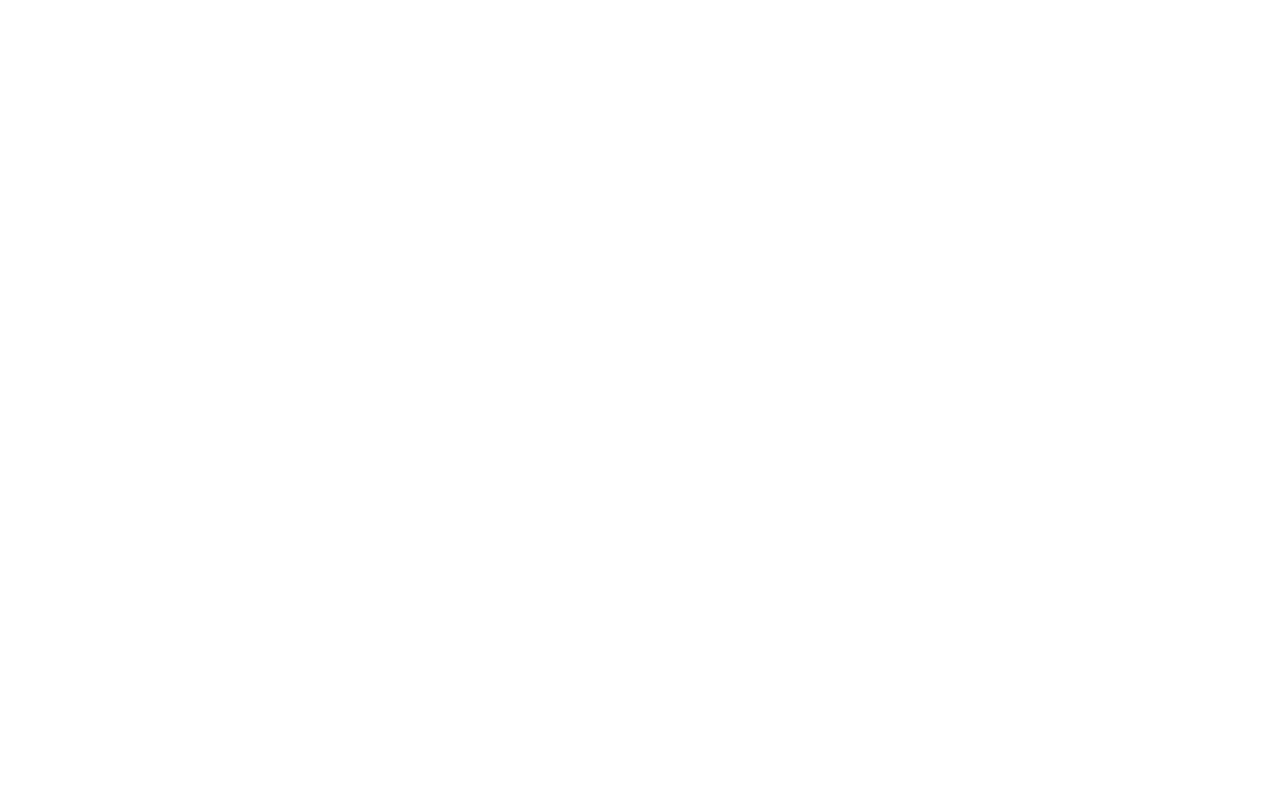
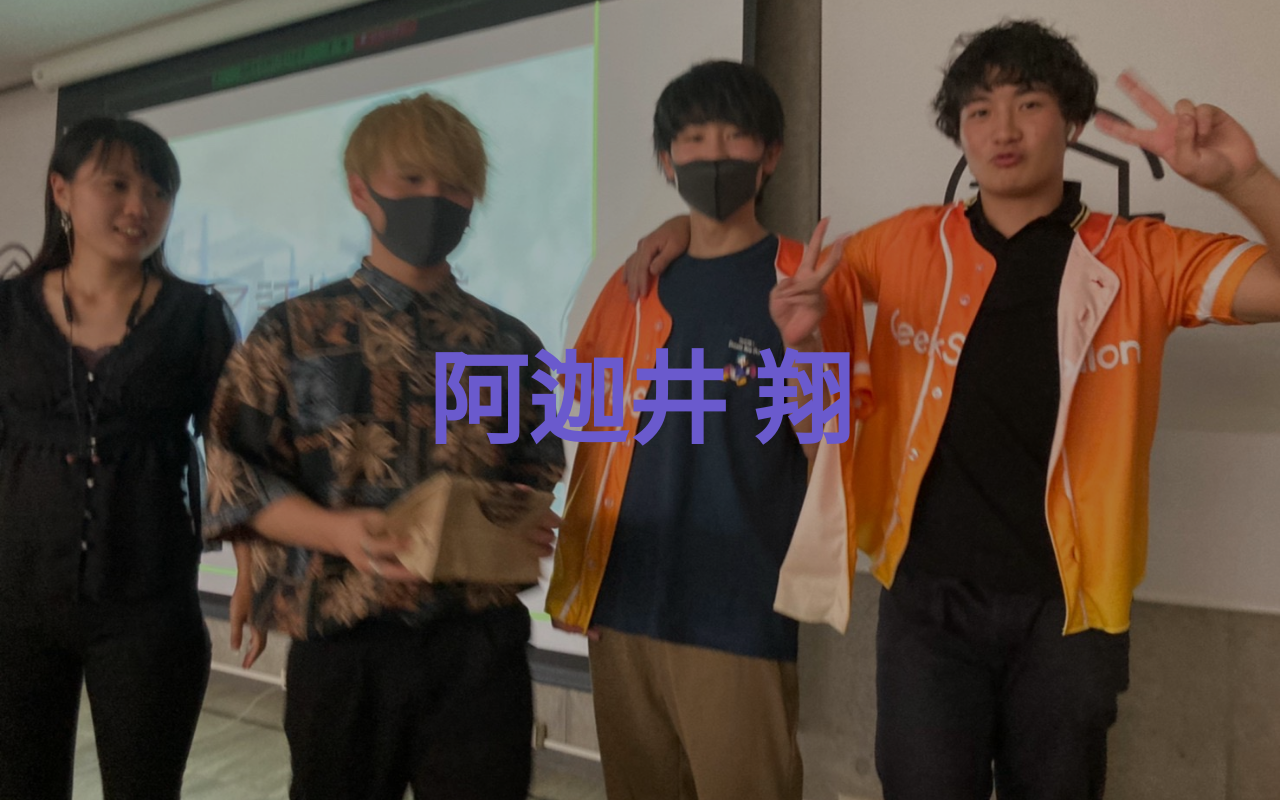
Before and after one commit to kakecyanman/my-portfolio, a plain HTML site: page index.html in a window 1280 px wide. Drawn offline with Linux system fonts and the light colour scheme.

Commit message:
myPortfolio 進捗60%

```diff
--- a/index.html
+++ b/index.html
@@ -8,6 +8,11 @@
     <title>My Portfolio</title>
   </head>
   <body>
+    <h1>阿迦井 翔</h1>
+    <div class="portfolioImg">
+      <div id="sheet"></div>
+      <img src="./images/myPortfolio1.jpg" id="slide_img" class="slider" />
+    </div>
     <script src="main.js"></script>
   </body>
 </html>
--- a/main.js
+++ b/main.js
@@ -0,0 +1,24 @@
+const img_src = [
+  "./images/myPortfolio1.jpg",
+  "./images/myPortfolio2.jpg",
+  "./images/myPortfolio3.jpg",
+  "./images/myPortfolio4.jpg",
+  "./images/myPortfolio5.jpg",
+  "./images/myPortfolio6.jpg",
+  "./images/myPortfolio7.jpg",
+  "./images/myPortfolio8.jpg",
+  "./images/myPortfolio9.jpg",
+  "./images/myPortfolio10.jpg",
+];
+let num = -1;
+
+const slide_time = function () {
+  if (num === 9) {
+    num = 0;
+  } else {
+    num += 1;
+  }
+  document.getElementById("slide_img").src = img_src[num];
+};
+
+setInterval(slide_time, 1800);
--- a/style.css
+++ b/style.css
@@ -0,0 +1,36 @@
+* {
+  margin: 0;
+  padding: 0;
+}
+
+.portfolioImg {
+  text-align: center;
+}
+
+#sheet {
+  width: 100%;
+  height: 100vh;
+  object-fit: cover;
+  background-color: black;
+  opacity: 30%;
+  position: absolute;
+  z-index: 2;
+}
+
+img {
+  width: 100%;
+  height: 100vh;
+  object-fit: cover;
+  z-index: 1;
+}
+
+h1 {
+  width: 100%;
+  text-align: center;
+  font-size: 100px;
+  color: slateblue;
+  font-style: inherit;
+  position: absolute;
+  top: 40%;
+  z-index: 3;
+}
```
Also changed, not shown: images/myPortfolio1.jpg (added), images/myPortfolio10.jpg (added), images/myPortfolio2.jpg (added), images/myPortfolio3.jpg (added), images/myPortfolio4.jpg (added), images/myPortfolio5.jpg (added), images/myPortfolio6.jpg (added), images/myPortfolio7.jpg (added), images/myPortfolio8.jpg (added), images/myPortfolio9.jpg (added).
